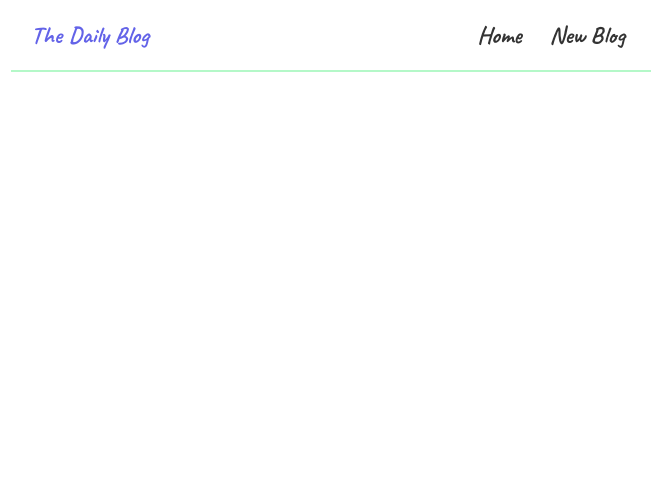
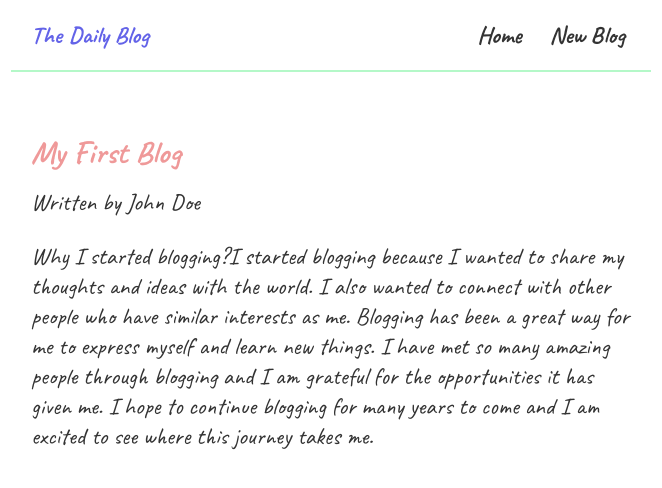
Before and after one commit to saakcy7/The-daily-vlog, a React (Create React App) app: page /blogs/1 in a window 1280 px wide. Shown: the top 488 px of the page, without its empty margins (309-971 px from the left). Built offline with nearby package versions, Linux system fonts and the light colour scheme; data requests are answered from the project's data file; a web font is replaced by a local one.

Commit message:
fetching data to display content of blog

```diff
--- a/src/App.js
+++ b/src/App.js
@@ -1,6 +1,7 @@
 import Navbar from './Navbar';
 import Home from './Home'
 import Create from './Create'
+import BlogDetails from './BlogDetails'
 import { BrowserRouter as Router,Route, Routes} from 'react-router-dom';
 function App() {
   return (
@@ -11,6 +12,7 @@
       <Routes>
       <Route exact path="/" element={<Home/>}></Route>
       <Route path="/create" element={<Create/>}></Route>
+      <Route path="/blogs/:id" element={<BlogDetails/>}></Route>
 
 
       </Routes>
--- /dev/null
+++ b/src/BlogDetails.js
@@ -0,0 +1,20 @@
+import { useParams } from "react-router-dom";
+import useFetch from "./useFetch";
+const BlogDetails = () => {
+    const {id}=useParams();
+    const {data:blog,error,isPending}=useFetch('http://localhost:8000/blogs/'+id);
+return(
+    <div className="blog-details">
+        {isPending && <div>Loading...</div>}
+        {error && <div>{error}</div>}
+        {blog && (
+            <article>
+                <h2>{blog.title}</h2>
+                <p>Written by {blog.author}</p>
+                <div>{blog.content}</div>
+            </article>
+        )}
+        </div>
+);
+}
+export default BlogDetails;
--- a/src/BlogList.js
+++ b/src/BlogList.js
@@ -1,3 +1,4 @@
+import { Link } from "react-router-dom";
 
 const BlogList=({blogs,title})=>{
 
@@ -9,9 +10,10 @@
             <h2>{title}</h2>
          {blogs.map((blog)=> (
             <div className="blog-preview" key={blog.id}>
+                <Link to={`/blogs/${blog.id}`}>
             <h2>{blog.title}</h2>
             <p>Written by {blog.author}</p>
-
+            </Link>
         </div>
     ))}
     </div>
--- a/src/Home.js
+++ b/src/Home.js
@@ -1,6 +1,7 @@
 import { useState,useEffect } from 'react';
 import BlogList from './BlogList';
 import useFetch from './useFetch';
+
 const Home = () => {
   const {data:blogs,isPending,error}=useFetch('http://localhost:8000/blogs');
     return (
--- a/src/index.css
+++ b/src/index.css
@@ -54,3 +54,30 @@
   color:  #ef9999;
   margin-bottom: 8px;
 }
+
+.blog-preview a {
+  text-decoration: none;
+}
+
+.blog-details h2 {
+  margin-bottom: 10px;
+  font-size: 32px;
+  color: #ef9999;
+}
+
+.blog-details p {
+  line-height: 1.6;
+  margin-bottom: 20px;
+}
+
+.blog-details div{
+  margin: 20px 0;
+}
+.blog-details button{
+  padding: 10px 20px;
+  background-color: #ef9999;
+  color: white;
+  border: none;
+  border-radius: 5px;
+  cursor: pointer;
+}
```
